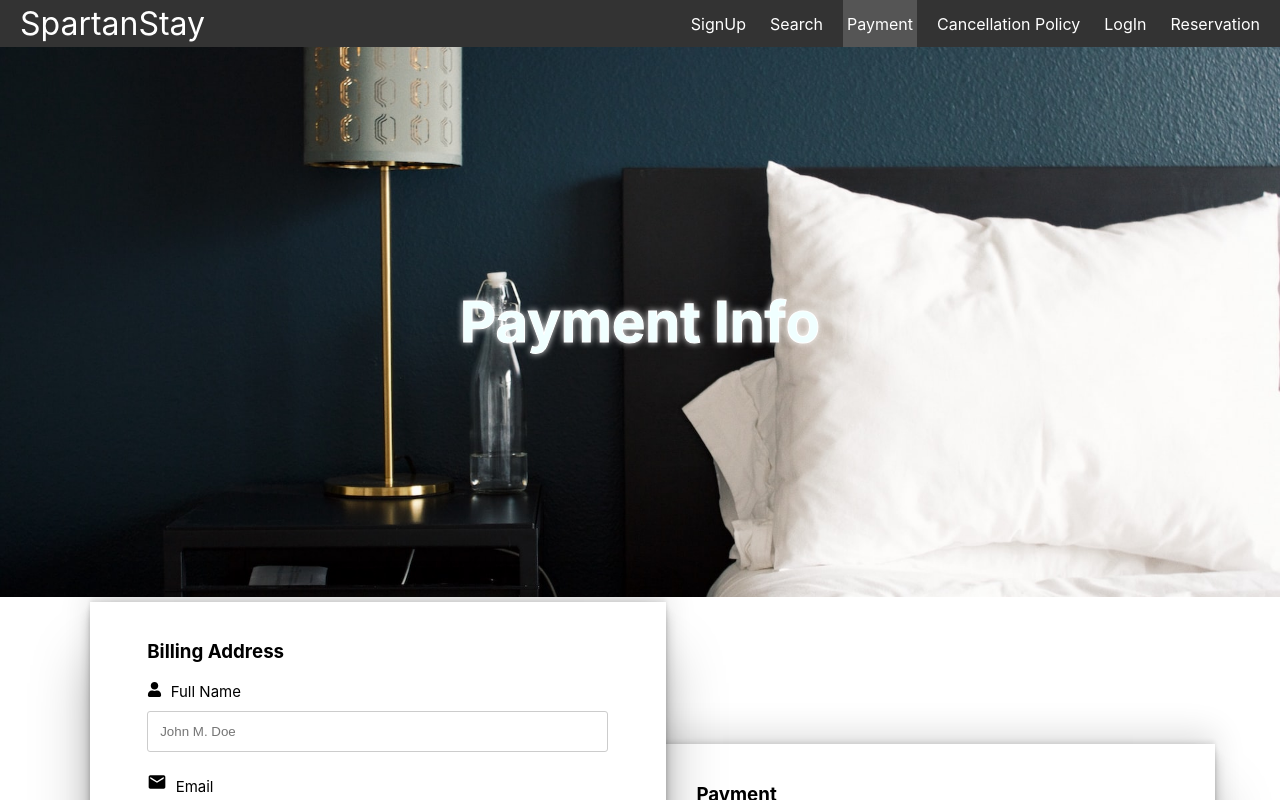
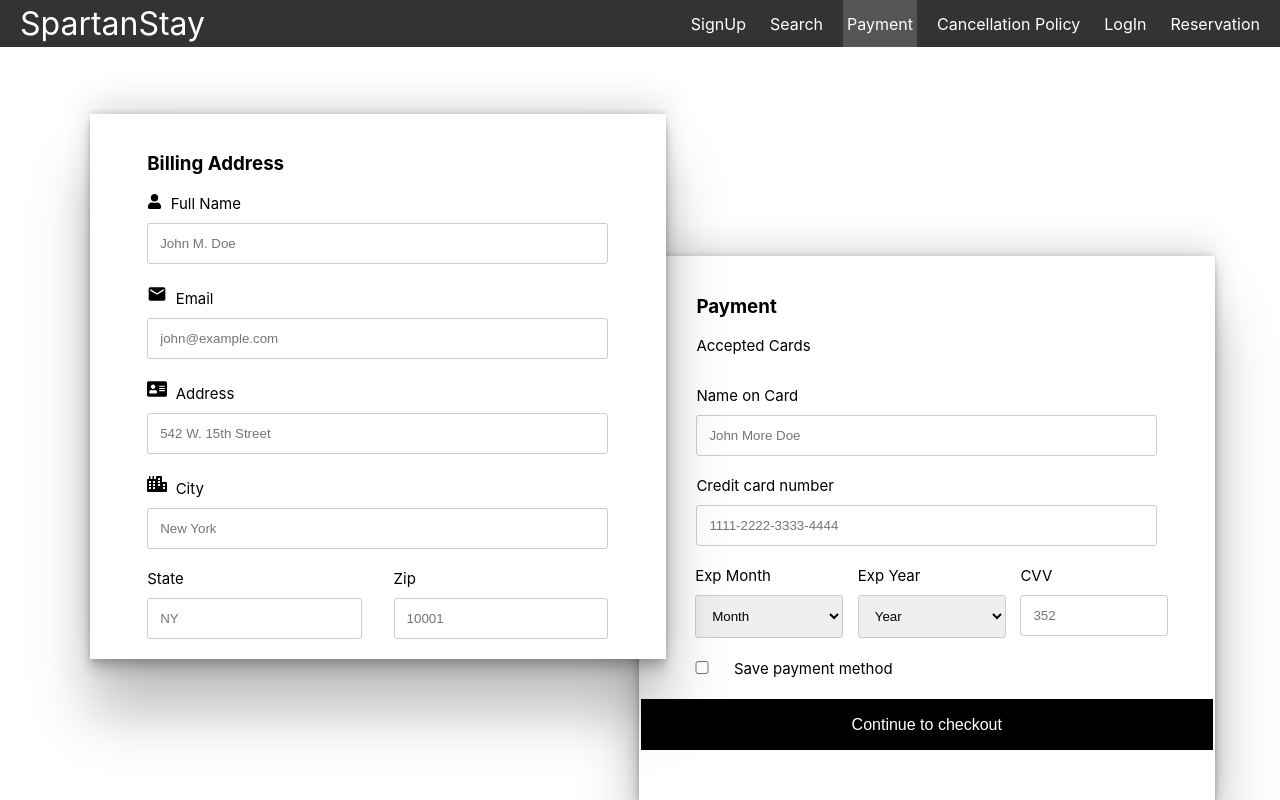
Before and after one commit to starphys/spartanstay, a React (Create React App) app in the folder spartanstay/frontend/: page /payment in a window 1280 px wide. Built offline with nearby package versions, Linux system fonts and the light colour scheme; some icons are missing.

Commit message:
Remove image from payment for search results

```diff
--- a/spartanstay/frontend/src/pages/Payment.js
+++ b/spartanstay/frontend/src/pages/Payment.js
@@ -67,9 +67,7 @@
 
    return (
      <>
-         <div class="fillP" ><h1 class="neonTextP" >Payment Info</h1></div>
-
-        <br></br>
+         <div class="fillP" ><h1 class="neonTextP" >. </h1></div>
         <div id="wrap">
              <header className="p-header">
                <div class="billingAddress">
--- a/spartanstay/frontend/src/style/payment.css
+++ b/spartanstay/frontend/src/style/payment.css
@@ -154,25 +154,6 @@ header {
     margin-top:8%;
 }
 
-.fillP {
-     display: flex;
-     justify-content: center;
-     align-items: center;
-     overflow: hidden;
-     width: 100%;
-
-     background-size: cover;
-     background-repeat: no-repeat;
-     background-position: center;
-     background-image: url('../images/test7.jpg');
-     height: 550px;
- }
- .fillP img {
-     flex-shrink: 0;
-     min-width: 100%;
-     min-height: 100%
- }
-
  .fa-cc-visa {
     color:navy;
     font-size: 40px;
@@ -230,7 +211,7 @@ header {
   text-shadow:
       0 0 7px #fff;
   color: azure;
-  font-size: 56px;
+  font-size: 1x;
   margin-left: 0%;
   -webkit-text-stroke: 1px white;
 }
```
